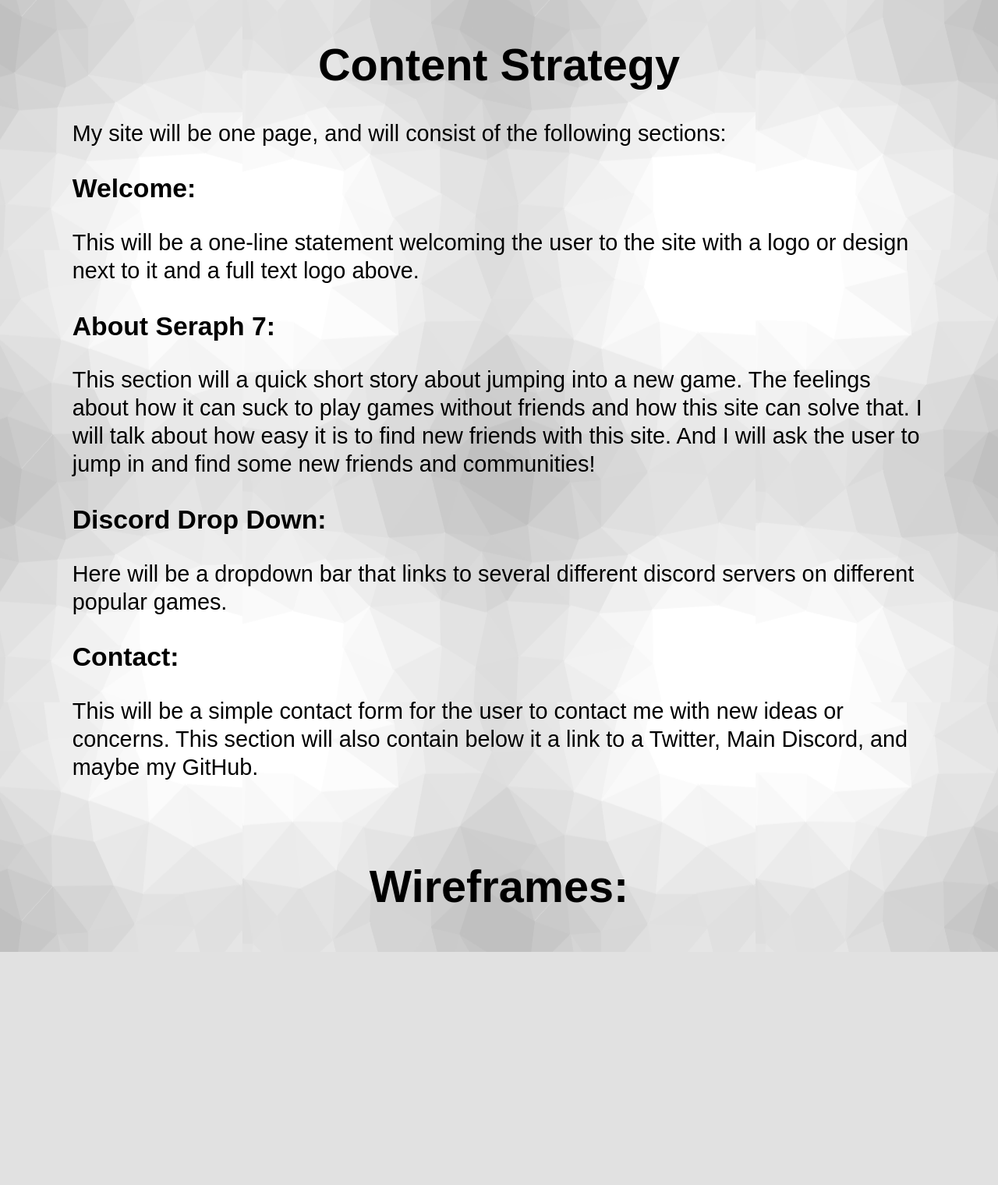
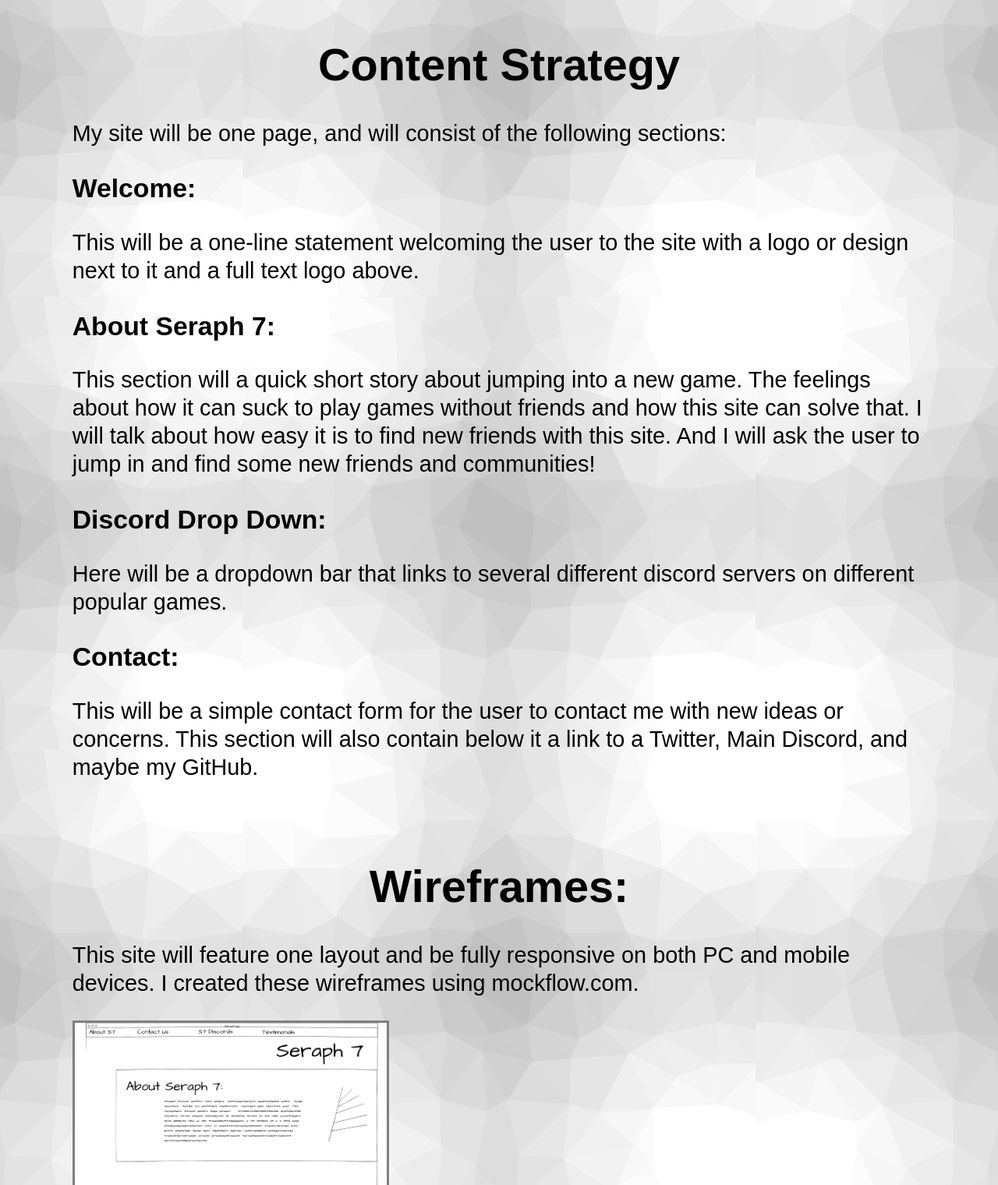
Before and after one commit to rbuchholz425/seraph7, a PHP site: page /public_html/documentation/milestone-2.php in a window 1280 px wide. Shown: the top 1520 px of the page at 78% size. Before the commit the page ends 1221 px from the top, so only its background shows below. Run offline with PHP 8.4, Linux system fonts and the light colour scheme.

Commit message:
Completed Phase of pwp project.

```diff
--- a/public_html/documentation/milestone-2.php
+++ b/public_html/documentation/milestone-2.php
@@ -43,8 +43,9 @@
 <br>
 
 <h1>Wireframes:</h1>
+<p>This site will feature one layout and be fully responsive on both PC and mobile devices. I created these wireframes using mockflow.com.</p>
 
-<!--<img src=""alt="">-->
+<img src="S7%20Wireframe.png" alt="Wireframe">
 
 </body>
 </html>
```
Also changed, not shown: public_html/documentation/S7 Wireframe.png (added).
